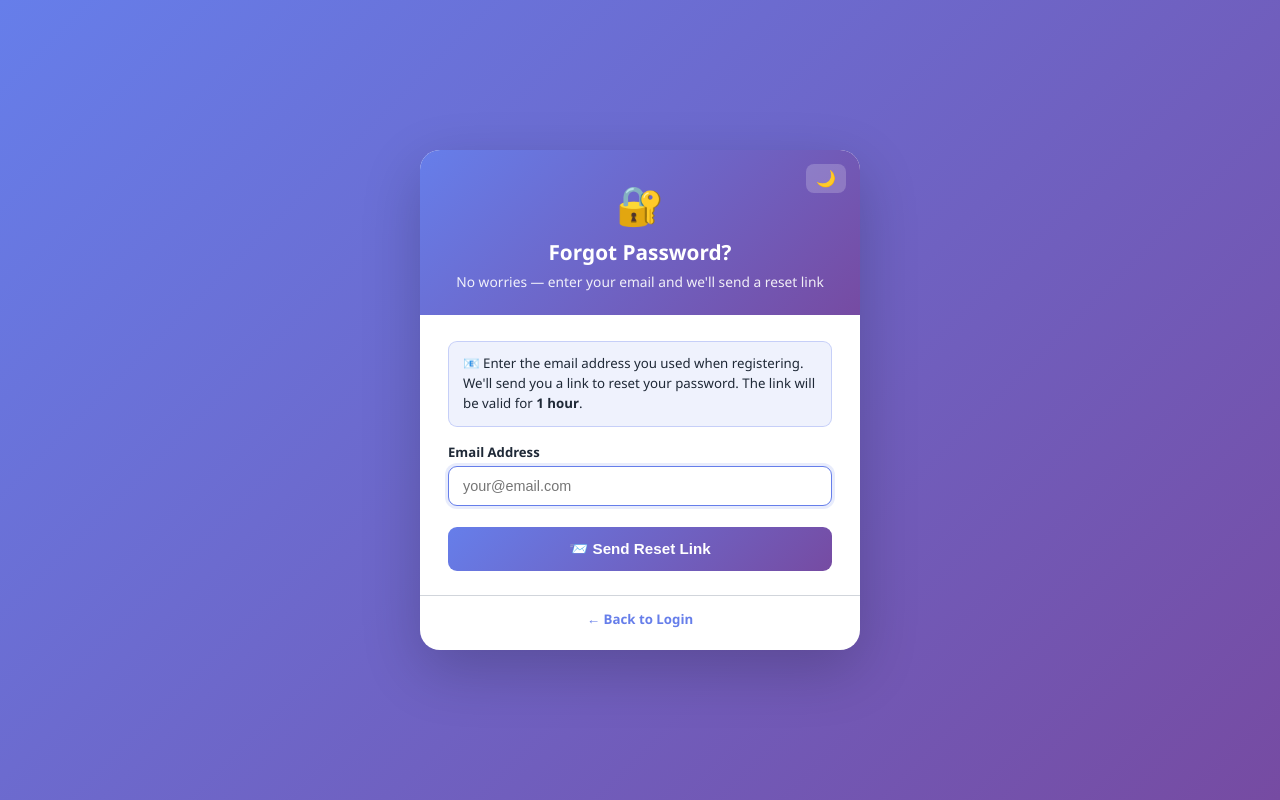
After one commit to harsh75itha/placement-predictor, a Flask app: page /forgot-password in a window 1280 px wide. The commit adds this page. Run offline with Flask 3, Linux system fonts and the light colour scheme.

Commit message:
Add Forgot Password feature with Gmail email reset

```diff
--- a/app.py
+++ b/app.py
@@ -10,6 +10,8 @@ from reportlab.platypus import SimpleDocTemplate, Paragraph, Spacer
 from reportlab.lib.styles import getSampleStyleSheet, ParagraphStyle
 from openpyxl import Workbook
 from openpyxl.styles import Font, PatternFill, Alignment
+from flask_mail import Mail, Message
+from itsdangerous import URLSafeTimedSerializer
 from google import genai as new_genai
 import pandas as pd
 import io
@@ -29,6 +31,16 @@ app = Flask(__name__)
 # Change this to whatever secret phrase you want.
 ADMIN_SECRET_KEY = os.environ.get('ADMIN_SECRET_KEY','Harshitha_is_the_admin_9900')
 app.config['SECRET_KEY'] = os.environ.get('FLASK_SECRET', 'placement_predictor_secret_2024')
+
+# ── Flask-Mail config (for Forgot Password emails) ──
+app.config['MAIL_SERVER'] = 'smtp.gmail.com'
+app.config['MAIL_PORT'] = 587
+app.config['MAIL_USE_TLS'] = True
+app.config['MAIL_USERNAME'] = os.environ.get('MAIL_USERNAME', 'harshithatn75@gmail.com')
+app.config['MAIL_PASSWORD'] = os.environ.get('MAIL_PASSWORD', '')
+app.config['MAIL_DEFAULT_SENDER'] = ('Placement Predictor',
+                                     os.environ.get('MAIL_USERNAME', 'harshithatn75@gmail.com'))
+mail = Mail(app)
 # Use DATABASE_URL from environment (Render/cloud).
 # If not set, fall back to local MySQL.
 db_url = os.environ.get('DATABASE_URL', '').strip()
@@ -1381,6 +1393,23 @@ def run_prediction(student, cgpa, skills, internships,
     else:                                                prob = round(raw, 2)
     return prob
 
+# ── Reset password token helpers ──
+def get_reset_serializer():
+    return URLSafeTimedSerializer(app.config['SECRET_KEY'])
+
+def generate_reset_token(email):
+    """Generate a time-limited token for password reset."""
+    return get_reset_serializer().dumps(email, salt='password-reset')
+
+def verify_reset_token(token, max_age_seconds=3600):
+    """Verify the token and return the email; None if invalid/expired."""
+    try:
+        return get_reset_serializer().loads(token, salt='password-reset',
+                                            max_age=max_age_seconds)
+    except Exception:
+        return None
+
+
 def gemini_roadmap(name, role, missing, chance):
     if not gemini_client:
         return '⚠ AI roadmap unavailable — Gemini client not initialized. Check your API key.'
@@ -1475,6 +1504,82 @@ def logout():
     flash('Logged out successfully.', 'info')
     return redirect(url_for('home'))
 
+# ============================================================
+#  FORGOT PASSWORD ROUTES
+# ============================================================
+@app.route('/forgot-password', methods=['GET', 'POST'])
+def forgot_password():
+    if request.method == 'POST':
+        email = request.form.get('email', '').strip().lower()
+        # Look up the user in students or recruiters
+        student = Student.query.filter_by(email=email).first()
+        recruiter = Recruiter.query.filter_by(email=email).first()
+        user = student or recruiter
+
+        if user:
+            token = generate_reset_token(email)
+            reset_url = url_for('reset_password', token=token, _external=True)
+            body = (
+                f"Hi {user.name},\n\n"
+                f"You requested to reset your password for Placement Predictor.\n\n"
+                f"Click the link below to reset your password (valid for 1 hour):\n"
+                f"{reset_url}\n\n"
+                f"If you didn't request this, please ignore this email — your password will remain unchanged.\n\n"
+                f"Best wishes,\n"
+                f"Placement Predictor Team"
+            )
+            try:
+                msg = Message(
+                    subject='🔐 Reset your Placement Predictor password',
+                    recipients=[email],
+                    body=body
+                )
+                mail.send(msg)
+                flash(f'Password reset link sent to {email}! Please check your inbox (and spam folder).', 'success')
+            except Exception as e:
+                print(f'⚠ Email send failed: {e}')
+                flash('Could not send the reset email right now. Please try again later or contact the admin.', 'error')
+        else:
+            # Don't reveal whether the email exists — show same message either way
+            flash(f'If an account exists for {email}, a reset link has been sent. Please check your inbox.', 'info')
+
+        return redirect(url_for('login'))
+
+    return render_template('forgot_password.html')
+
+
+@app.route('/reset-password/<token>', methods=['GET', 'POST'])
+def reset_password(token):
+    email = verify_reset_token(token)
+    if not email:
+        flash('This reset link is invalid or has expired. Please request a new one.', 'error')
+        return redirect(url_for('forgot_password'))
+
+    # Find the user
+    student = Student.query.filter_by(email=email).first()
+    recruiter = Recruiter.query.filter_by(email=email).first()
+    user = student or recruiter
+    if not user:
+        flash('User account not found.', 'error')
+        return redirect(url_for('login'))
+
+    if request.method == 'POST':
+        new_password = request.form.get('password', '')
+        confirm = request.form.get('confirm', '')
+        if new_password != confirm:
+            flash('Passwords do not match. Please try again.', 'error')
+            return render_template('reset_password.html', token=token, email=email)
+        if len(new_password) < 6:
+            flash('Password must be at least 6 characters long.', 'error')
+            return render_template('reset_password.html', token=token, email=email)
+
+        user.password = generate_password_hash(new_password)
+        db.session.commit()
+        flash('🎉 Password reset successful! Please login with your new password.', 'success')
+        return redirect(url_for('login'))
+
+    return render_template('reset_password.html', token=token, email=email)
+
 @app.route('/register', methods=['GET', 'POST'])
 def register():
     if request.method == 'POST':
--- a/requirements.txt
+++ b/requirements.txt
@@ -12,3 +12,4 @@ numpy==1.26.2
 google-genai==0.3.0
 reportlab==4.0.7
 openpyxl==3.1.2
+Flask-Mail==0.9.1
--- /dev/null
+++ b/templates/forgot_password.html
@@ -0,0 +1,91 @@
+<!DOCTYPE html>
+<html lang="en">
+<head>
+<meta charset="UTF-8"><meta name="viewport" content="width=device-width,initial-scale=1.0">
+<title>Forgot Password — Placement Predictor</title>
+<style>
+  *{box-sizing:border-box;margin:0;padding:0;}
+  :root{
+    --bg:linear-gradient(135deg,#667eea,#764ba2);
+    --card:#ffffff; --text:#1f2937; --soft:#6b7280;
+    --border:#d1d5db; --input:#ffffff; --link:#667eea;
+  }
+  [data-theme="dark"],html[data-theme="dark"]{
+    --card:#1e1e30; --text:#e8e8f0; --soft:#9090a8;
+    --border:#3a3a50; --input:#2a2a40; --link:#a5b4fc;
+  }
+  body{font-family:'Segoe UI',sans-serif;min-height:100vh;display:flex;align-items:center;justify-content:center;background:var(--bg);padding:20px;transition:all 0.3s;}
+  .card{background:var(--card);border-radius:20px;box-shadow:0 20px 60px rgba(0,0,0,0.2);width:100%;max-width:440px;overflow:hidden;}
+  .card-header{background:linear-gradient(135deg,#667eea,#764ba2);padding:28px 30px 24px;text-align:center;color:#fff;position:relative;}
+  .card-header .icon{font-size:2.4rem;margin-bottom:8px;}
+  .card-header h1{font-size:1.3rem;font-weight:700;}
+  .card-header p{font-size:0.86rem;opacity:0.9;margin-top:6px;}
+  .theme-btn{position:absolute;top:14px;right:14px;background:rgba(255,255,255,0.2);border:none;border-radius:8px;padding:5px 10px;font-size:1rem;cursor:pointer;color:#fff;}
+  .theme-btn:hover{background:rgba(255,255,255,0.35);}
+  .form-body{padding:26px 28px 24px;}
+  .info-box{background:rgba(102,126,234,0.1);border:1px solid rgba(102,126,234,0.3);border-radius:9px;padding:12px 14px;font-size:0.83rem;color:var(--text);margin-bottom:16px;line-height:1.5;}
+  .form-group{margin-bottom:15px;}
+  label{display:block;font-size:0.82rem;font-weight:600;color:var(--text);margin-bottom:5px;}
+  input[type="email"]{width:100%;padding:11px 14px;border:1.5px solid var(--border);border-radius:9px;font-size:0.9rem;color:var(--text);background:var(--input);outline:none;transition:border-color 0.2s,box-shadow 0.2s;}
+  input:focus{border-color:#667eea;box-shadow:0 0 0 3px rgba(102,126,234,0.15);}
+  .alert{padding:10px 13px;border-radius:8px;font-size:0.85rem;margin-bottom:14px;display:flex;align-items:center;gap:7px;}
+  .alert-error{background:#fef2f2;color:#dc2626;border:1px solid #fecaca;}
+  .alert-success{background:#f0fdf4;color:#16a34a;border:1px solid #bbf7d0;}
+  .alert-info{background:#eff6ff;color:#2563eb;border:1px solid #bfdbfe;}
+  .btn-submit{width:100%;padding:13px;border:none;border-radius:9px;font-size:0.95rem;font-weight:700;cursor:pointer;color:#fff;background:linear-gradient(135deg,#667eea,#764ba2);transition:transform 0.15s,box-shadow 0.15s;margin-top:6px;}
+  .btn-submit:hover{transform:translateY(-1px);box-shadow:0 5px 16px rgba(0,0,0,0.18);}
+  .footer-links{text-align:center;font-size:0.83rem;color:var(--soft);padding:14px 28px 22px;border-top:1px solid var(--border);}
+  .footer-links a{color:var(--link);text-decoration:none;font-weight:600;}
+  .footer-links a:hover{text-decoration:underline;}
+</style>
+</head>
+<body>
+<div class="card">
+  <div class="card-header">
+    <button class="theme-btn" id="themeToggle" title="Toggle theme">🌙</button>
+    <div class="icon">🔐</div>
+    <h1>Forgot Password?</h1>
+    <p>No worries — enter your email and we'll send a reset link</p>
+  </div>
+
+  {% with messages = get_flashed_messages(with_categories=true) %}
+    {% if messages %}
+      <div style="padding:14px 28px 0;">
+        {% for category, message in messages %}
+          <div class="alert alert-{{ category }}">
+            {% if category=='error' %}⚠️{% elif category=='success' %}✅{% else %}ℹ️{% endif %}
+            {{ message }}
+          </div>
+        {% endfor %}
+      </div>
+    {% endif %}
+  {% endwith %}
+
+  <div class="form-body">
+    <div class="info-box">
+      📧 Enter the email address you used when registering. We'll send you a link to reset your password. The link will be valid for <strong>1 hour</strong>.
+    </div>
+    <form method="POST" action="{{ url_for('forgot_password') }}">
+      <div class="form-group">
+        <label>Email Address</label>
+        <input type="email" name="email" placeholder="your@email.com" required autofocus>
+      </div>
+      <button type="submit" class="btn-submit">📨 Send Reset Link</button>
+    </form>
+  </div>
+
+  <div class="footer-links">
+    <a href="{{ url_for('login') }}">← Back to Login</a>
+  </div>
+</div>
+
+<script>
+  const toggle = document.getElementById('themeToggle');
+  const sysDark = window.matchMedia('(prefers-color-scheme: dark)').matches;
+  let isDark = localStorage.getItem('theme') ? localStorage.getItem('theme')==='dark' : sysDark;
+  function applyTheme(d){document.documentElement.setAttribute('data-theme', d?'dark':'light');document.body.setAttribute('data-theme', d?'dark':'light');toggle.textContent = d?'☀️':'🌙';}
+  applyTheme(isDark);
+  toggle.addEventListener('click', ()=>{isDark=!isDark;localStorage.setItem('theme', isDark?'dark':'light');applyTheme(isDark);});
+</script>
+</body>
+</html>
```
Also changed, not shown: templates/login.html (+12 -0 lines), templates/reset_password.html (added, +107 -0 lines), 1 other file.
